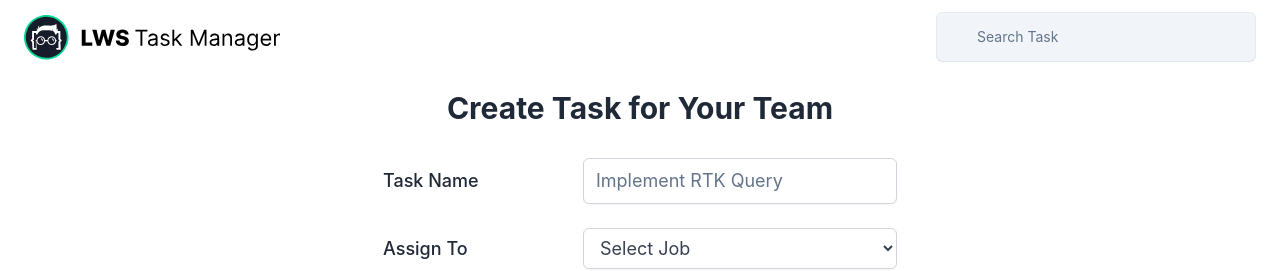
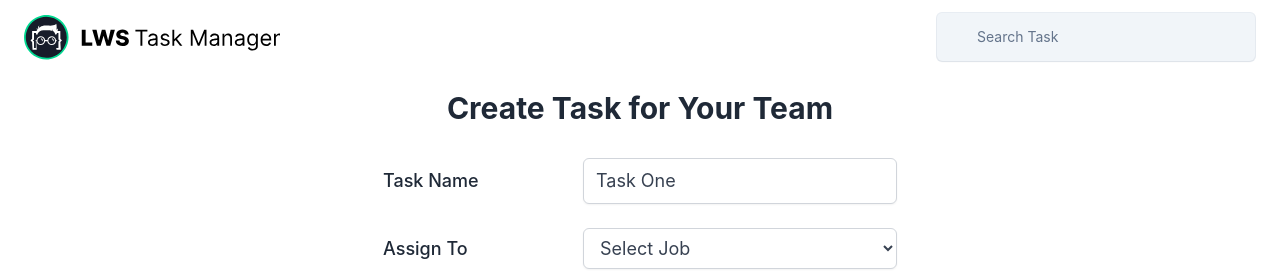
Before and after one commit to Nabi171/managerApp, a React (Create React App) app: page /editTask/1 in a window 1280 px wide. Shown: the top 271 px of the page. Built offline with nearby package versions, Linux system fonts and the light colour scheme; data requests are answered from the project's data file.

Commit message:
change in data

```diff
--- a/src/components/pages/EditTask/Form.js
+++ b/src/components/pages/EditTask/Form.js
@@ -1,6 +1,21 @@
-import React from 'react';
+import React, { useState } from 'react';
+import { useEditTaskMutation } from '../../../features/task/apiSlice';
 
-const Form = () => {
+const Form = ({ task }) => {
+    const {
+        id,
+        taskName: initialTaskName,
+        teamMember: initialTeamMember,
+        project: initialProject,
+        deadline: initialDeadline,
+
+    } = task;
+    const [editTask, { isLoading, isError, isSuccess }] =
+        useEditTaskMutation();
+    const [taskName, setTaskName] = useState(initialTaskName);
+    const [teamMember, setTeamMember] = useState(initialTeamMember);
+    const [project, setProject] = useState(initialProject);
+    const [deadline, setDeadline] = useState(initialDeadline);
     return (
         <form
 
@@ -8,7 +23,7 @@ const Form = () => {
             <div className="fieldContainer">
                 <label for="lws-taskName">Task Name</label>
                 <input
-
+                    value={taskName}
                     type="text"
                     name="taskName"
                     id="lws-taskName"
```
